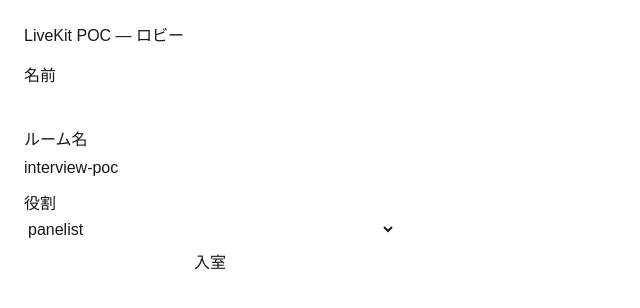
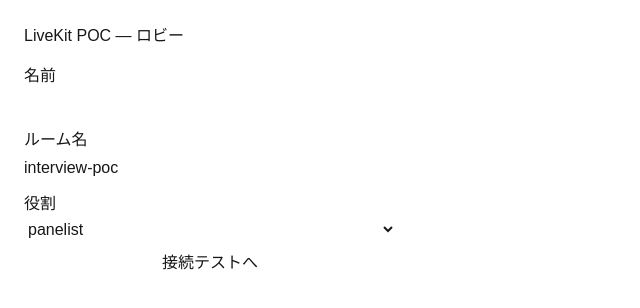
Before and after one commit to machamp0714/livekit-poc, a Next.js app: page / in a window 1280 px wide. Shown: the top 308 px of the page, without its empty margins (0-640 px from the left). Built offline with nearby package versions, Linux system fonts and the light colour scheme.

Commit message:
feat: route lobby through precall before joining room

```diff
--- a/app/page.tsx
+++ b/app/page.tsx
@@ -14,7 +14,7 @@
     event.preventDefault();
     if (!name.trim() || !roomName.trim()) return;
     const query = new URLSearchParams({ name: name.trim(), role });
-    router.push(`/room/${encodeURIComponent(roomName.trim())}?${query.toString()}`);
+    router.push(`/precall?${query.toString()}`);
   }
 
   return (
@@ -43,7 +43,7 @@
             ))}
           </select>
         </label>
-        <button type="submit">入室</button>
+        <button type="submit">接続テストへ</button>
       </form>
     </main>
   )
```
